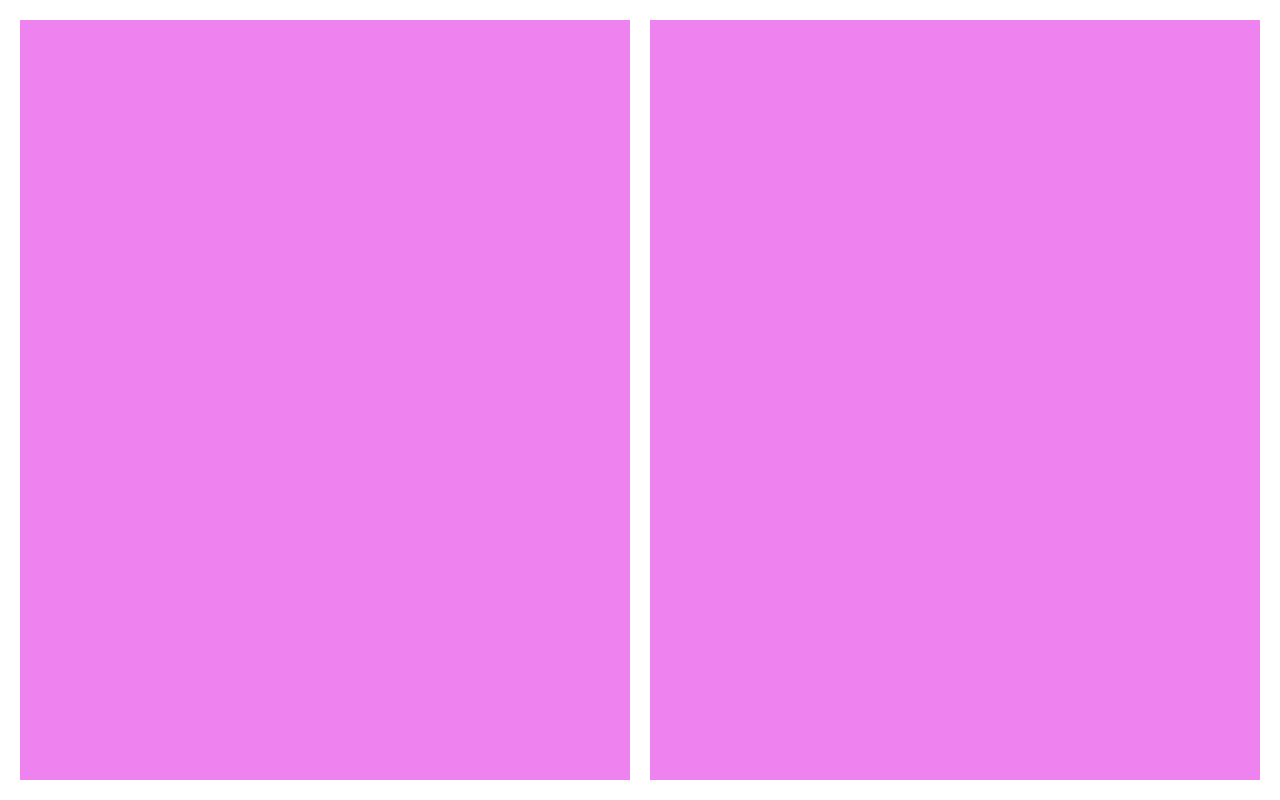
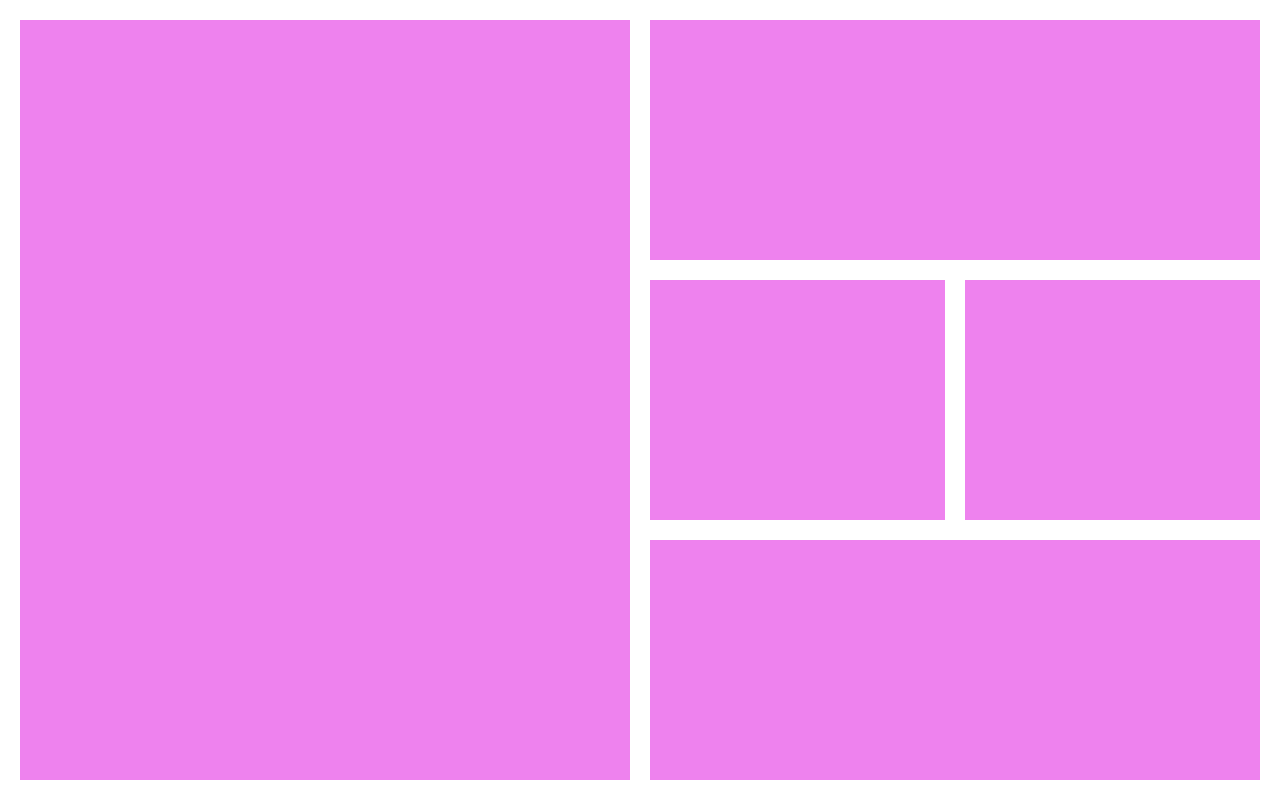
Before and after one commit to him1r/AppleFigma, a plain HTML site: page index.html in a window 1280 px wide. Drawn offline with Linux system fonts and the light colour scheme.

Commit message:
flexbox fixed

```diff
--- a/style.css
+++ b/style.css
@@ -14,7 +14,11 @@ body {
 
 .right-main{
   width: 50vw;
-  background-color: violet;
+  display: flex;
+  flex-direction: column;
+  gap: 20px;
+  justify-content: space-between;
+  /* background-color: violet; */
 }
 
 .top,
@@ -23,15 +27,18 @@ body {
   height: 33%;
   width: 100%;
 
+
 }
 
 .top {
   display: flex;
   align-items: flex-start;
+  background-color: violet
 }
 
 .middle {
   display: flex;
+
   gap: 20px;
   align-items: center;
 }
@@ -39,14 +46,14 @@ body {
 .last {
   display: flex;
   align-items: flex-end;
+  background-color: violet;
 }
 
 .middle-left,
 .middle-right {
   width: 50%;
   height: 100%;
-  border-radius: 6px;
-  border-style: none;
+  background-color: violet
 }
 .middle-left{
   justify-content: flex-start;
```
